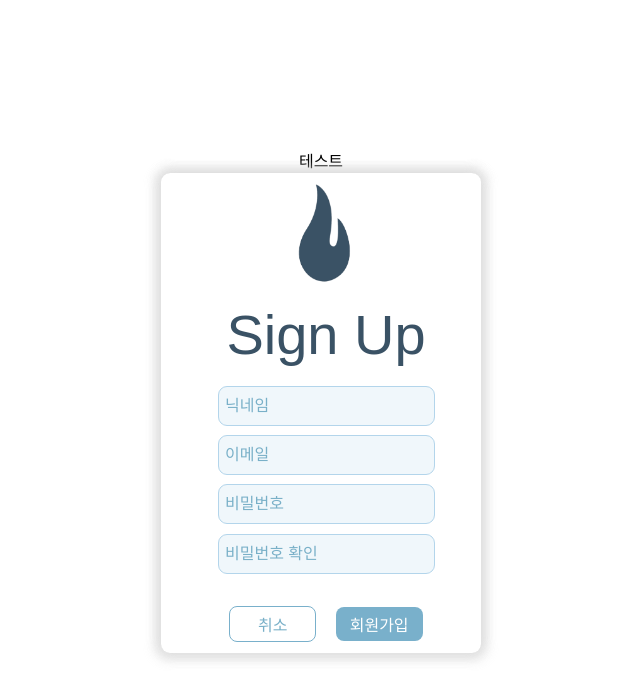
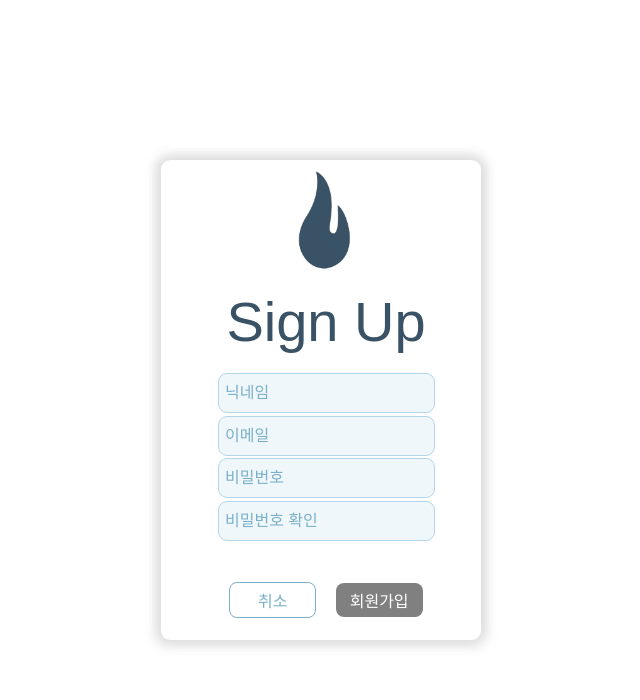
Before and after one commit to seongyu-Kim/careernote_front, a React (Create React App) app: page /register in a window 1280 px wide. Shown: the top 700 px of the page, without its empty margins (319-959 px from the left). Built offline with nearby package versions, Linux system fonts and the light colour scheme.

Commit message:
✨ sparkles: 절대경로 routes 추가 및 버튼 컴포넌트 onclick, type 추가

```diff
--- a/src/common/DefaultButton/DefaultButton.tsx
+++ b/src/common/DefaultButton/DefaultButton.tsx
@@ -1,9 +1,9 @@
 import * as Styled from './DefaultButton.styled';
-import { ReactNode } from 'react';
+import React, { ReactNode } from 'react';
 
 interface DefaultButtonProps {
   children?: ReactNode;
-  onClick?: () => void;
+  onClick?: (event: React.MouseEvent<HTMLButtonElement>) => void;
   textColor?: string;
   backgroundColor?: string;
   border?: string;
@@ -23,6 +23,7 @@ interface DefaultButtonProps {
   hoverScale?: number;
   disabled?: boolean;
   fontSize?: string;
+  type?: 'button' | 'submit' | 'reset';
 }
 
 const DefaultButton = ({
@@ -47,6 +48,7 @@ const DefaultButton = ({
   hoverScale = 1, // hover Scale 값
   disabled = false, // 버튼 비활성화
   fontSize = '16px',
+  type = 'button',
 }: DefaultButtonProps) => {
   return (
     <Styled.DefaultButton
@@ -69,7 +71,8 @@ const DefaultButton = ({
       transitionDuration={transitionDuration}
       hoverScale={hoverScale}
       disabled={disabled}
-      fontSize={fontSize}>
+      fontSize={fontSize}
+      type={type}>
       {children}
     </Styled.DefaultButton>
   );
--- a/src/components/LoginPage/LoginPage.styled.ts
+++ b/src/components/LoginPage/LoginPage.styled.ts
@@ -59,7 +59,7 @@ export const InputBoxContainer = styled.div`
   height: 40%;
   display: flex;
   flex-direction: column;
-  justify-content: space-between;
+  justify-content: space-around;
 `;
 
 export const LoginInput = styled.input`
--- a/src/components/LoginPage/LoginPage.tsx
+++ b/src/components/LoginPage/LoginPage.tsx
@@ -3,12 +3,14 @@ import logo from '@assets/icon.png';
 import DefaultButton from '@common/DefaultButton/DefaultButton';
 import { useNavigate } from 'react-router-dom';
 import { useEffect, useState } from 'react';
+import { ROUTE_LINK } from '@routes/routes';
 
 const LoginPage = () => {
   const [inputId, setInputId] = useState<string>('');
   const [inputPassword, setInputPassword] = useState<string>('');
   const [inpuFieldChecked, setInputFieldChecked] = useState<boolean>(true);
   const navigate = useNavigate();
+  const REGISTER_PAGE_URL = ROUTE_LINK.REGISTER.link;
 
   useEffect(() => {
     if (inputId.length > 0 && inputPassword.length > 0) {
@@ -61,7 +63,7 @@ const LoginPage = () => {
                 로그인
               </DefaultButton>
               <DefaultButton
-                onClick={() => navigate('/register')}
+                onClick={() => navigate(REGISTER_PAGE_URL)}
                 border="none"
                 textColor="#325366"
                 useHover={true}
--- a/src/components/RegisterPage/RegisterPage.styled.ts
+++ b/src/components/RegisterPage/RegisterPage.styled.ts
@@ -81,6 +81,22 @@ export const RegisterButtonBox = styled.div`
   justify-content: center;
   gap: 9%;
   width: 100%;
-  margin-top: 15%;
-  margin-bottom: 5%;
+  margin: 5% 0 10% 0;
 `;
+
+export const Divider = styled.div`
+  width: 100%;
+  margin: 7%;
+  position: relative;
+`;
+
+export const ErrorMessage = styled.p`
+  color: red;
+  font-size: 14px;
+  position: absolute;
+  width: 100%;
+  left: 20%;
+  bottom: 25%;
+  display: flex;
+  align-content: center;
+`;
--- a/src/components/RegisterPage/RegisterPage.tsx
+++ b/src/components/RegisterPage/RegisterPage.tsx
@@ -1,20 +1,45 @@
 import * as Styled from './RegisterPage.styled';
 import logo from '@assets/icon.png';
 import DefaultButton from '@common/DefaultButton/DefaultButton';
+import { IoAlertCircleOutline } from 'react-icons/io5';
 import { useNavigate } from 'react-router-dom';
-import { useState } from 'react';
+import React, { useEffect, useState } from 'react';
 import authApi from '@apis/authApi/authApi';
-
-const LOGIN_PAGE_URL = '/login';
-
-const REGISTER_URL = '/api/users';
+import { ROUTE_LINK } from '@routes/routes';
 
 const RegisterPage = () => {
   const [inputNickname, setInputNickname] = useState<string>('');
   const [inputEmail, setInputEmail] = useState<string>('');
   const [inputPassword, setInputPassword] = useState<string>('');
   const [inputConfirmPassword, setInputConfirmPassword] = useState<string>('');
+  const [inputFieldChecked, setInputFieldChecked] = useState<boolean>(true);
+  const [passwordConfirmStatus, setPasswordConfirmStatus] = useState<boolean>(false);
+  const [errorMsg, setErrorMsg] = useState<string>('');
   const navigate = useNavigate();
+  const LOGIN_PAGE_URL = ROUTE_LINK.LOGIN.link;
+  const REGISTER_PAGE_URL = ROUTE_LINK.REGISTER.link;
+
+  useEffect(() => {
+    if (
+      inputNickname.length > 0 &&
+      inputEmail.length > 0 &&
+      inputPassword.length > 0 &&
+      inputConfirmPassword.length > 0
+    ) {
+      setInputFieldChecked(false);
+    } else {
+      setInputFieldChecked(true);
+    }
+    //비밀번호 일치 확인
+    if (inputPassword === inputConfirmPassword) {
+      setErrorMsg('');
+      setPasswordConfirmStatus(true);
+    } else {
+      setInputFieldChecked(true);
+      setPasswordConfirmStatus(false);
+      setErrorMsg('비밀번호가 일치하지 않습니다.');
+    }
+  }, [inputNickname, inputEmail, inputPassword, inputConfirmPassword]);
 
   const handleInputChange = (type: string) => (event: React.ChangeEvent<HTMLInputElement>) => {
     const value = event.target.value;
@@ -32,7 +57,25 @@ const RegisterPage = () => {
     }
   };
 
-  const handleSubmitUserData = async () => {
+  const handleSubmitUserData = async (event: React.FormEvent<HTMLFormElement>) => {
+    //모든 필드가 채워져있는지 확인
+    if (
+      inputNickname === '' ||
+      inputEmail === '' ||
+      inputPassword === '' ||
+      inputConfirmPassword === ''
+    ) {
+      event.preventDefault();
+      setErrorMsg('모든 필드를 채워주세요');
+      return;
+    }
+
+    if (!passwordConfirmStatus) {
+      event.preventDefault();
+      setErrorMsg('비밀번호가 일치하지 않습니다.');
+      return;
+    }
+
     const resData = {
       nickname: inputNickname,
       email: inputEmail,
@@ -40,7 +83,7 @@ const RegisterPage = () => {
       confirmPassword: inputConfirmPassword,
     };
     try {
-      const res = await authApi.post(REGISTER_URL, resData, {
+      const res = await authApi.post(REGISTER_PAGE_URL, resData, {
         headers: {
           'Content-Type': 'application/json',
         },
@@ -56,20 +99,11 @@ const RegisterPage = () => {
 
   return (
     <Styled.RegisterPageBackground>
-      <button
-        onClick={() => {
-          console.log('닉네임', inputNickname);
-          console.log('이메일', inputEmail);
-          console.log('비밀번호', inputPassword);
-          console.log('비밀번호 확인', inputConfirmPassword);
-        }}>
-        테스트
-      </button>
       <Styled.RegisterContainer>
         <Styled.RegisterField>
           <Styled.MainLogo src={logo} />
           <Styled.RegisterText>Sign Up</Styled.RegisterText>
-          <Styled.RegisterForm>
+          <Styled.RegisterForm onSubmit={handleSubmitUserData}>
             <Styled.InputBoxContainer>
               <Styled.RegisterInput
                 onChange={handleInputChange('nickName')}
@@ -92,6 +126,14 @@ const RegisterPage = () => {
                 placeholder="비밀번호 확인"
               />
             </Styled.InputBoxContainer>
+            <Styled.Divider>
+              {errorMsg == '' ? null : (
+                <Styled.ErrorMessage>
+                  <IoAlertCircleOutline />
+                  {errorMsg}
+                </Styled.ErrorMessage>
+              )}
+            </Styled.Divider>
             <Styled.RegisterButtonBox>
               <DefaultButton
                 onClick={() => navigate(LOGIN_PAGE_URL)}
@@ -102,13 +144,10 @@ const RegisterPage = () => {
                 취소
               </DefaultButton>
               <DefaultButton
-                disabled={false}
-                onClick={() => {
-                  handleSubmitUserData();
-                  navigate(LOGIN_PAGE_URL);
-                }}
+                disabled={inputFieldChecked}
+                type="submit"
                 width="40%"
-                backgroundColor="#79B0CB"
+                backgroundColor={inputFieldChecked ? 'gray' : '#79B0CB'}
                 border="none"
                 textColor="white">
                 회원가입
--- a/tsconfig.paths.json
+++ b/tsconfig.paths.json
@@ -11,6 +11,7 @@
       "@utils/*": ["utils/*"],
       "@/type/*": ["types/*"],
       "@apis/*": ["apis/*"],
+      "@routes/*": ["routes/*"],
     },
   }
 }
```
